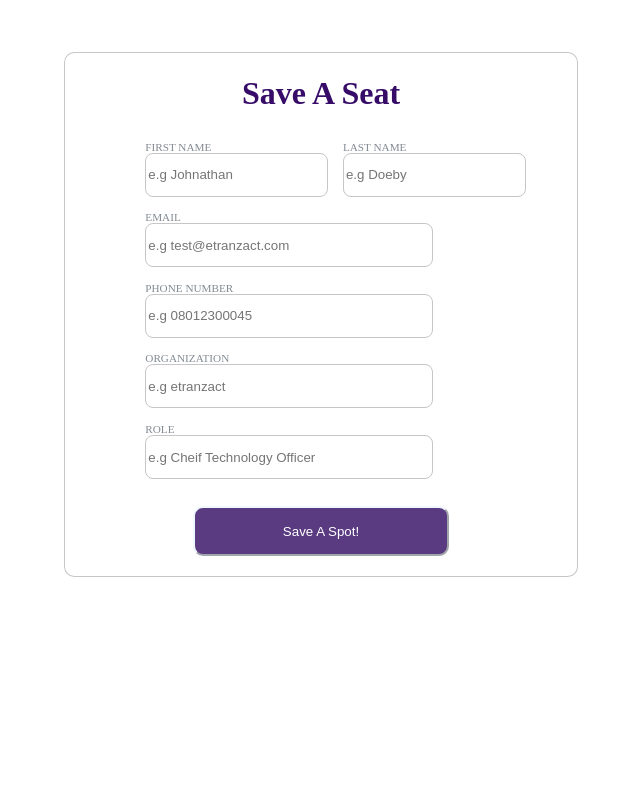
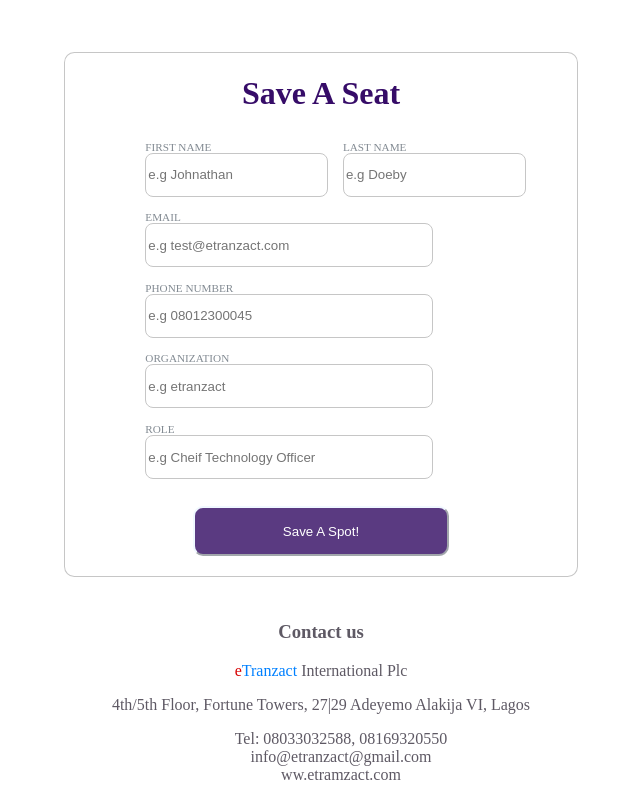
Before and after one commit to GodTheDad/ETZwebsite, a React (Vite) app: page / in a window 1280 px wide. Shown: the part 1034-1834 px from the top of the page, without its empty margins (319-959 px from the left). Before the commit the page ends 1746 px from the top, so only its background shows below. Built offline with nearby package versions, Linux system fonts and the light colour scheme.

Commit message:
changed again added address and stuff

```diff
--- a/src/App.jsx
+++ b/src/App.jsx
@@ -5,6 +5,7 @@ import './App.css'
 import Form from './components/Form'
 import SecFrom from './components/SecFrom'
 import Mainimg from './components/Mainimg'
+import ContactUs from './components/ContactUs'
 
 function App() {
 
@@ -12,6 +13,7 @@ function App() {
       <>
       <Mainimg/>
       <SecFrom/>
+      <ContactUs/>
       </>
   )
 }
--- /dev/null
+++ b/src/components/ContactUs.css
@@ -0,0 +1,17 @@
+.aligncentre{
+    text-align: center;
+    color: rgb(94, 89, 100);
+}
+
+.bluespan{
+    color: rgb(0, 128, 255);
+}
+
+.redspan{
+    color: rgb(215, 0, 0);
+}
+
+ul{
+    list-style-type: none;
+    text-decoration: none;
+}
--- /dev/null
+++ b/src/components/ContactUs.jsx
@@ -0,0 +1,18 @@
+import React from 'react'
+import "./ContactUs.css"
+const ContactUs = () => {
+  return (
+    <div>
+        <h3 className='aligncentre'>Contact us</h3>
+        <p className='aligncentre'><span className='redspan'>e</span><span className='bluespan'>Tranzact</span> International Plc</p>
+        <p className='aligncentre'>4th/5th Floor, Fortune Towers, 27|29 Adeyemo Alakija VI, Lagos</p>
+        <ul className='aligncentre'>
+            <li>Tel: 08033032588, 08169320550</li>
+            <li>info@etranzact@gmail.com</li>
+            <li>ww.etramzact.com</li>
+        </ul>
+    </div>
+  )
+}
+
+export default ContactUs
--- a/src/components/Mainimg.jsx
+++ b/src/components/Mainimg.jsx
@@ -3,7 +3,7 @@ import "./Img.css"
 const Mainimg = () => {
   return (
     <div>
-        <img src = "https://i.imgur.com/rqazp3Y.jpeg"/>
+        <img src = "https://i.imgur.com/DM6CGw2.jpeg"/>
     </div>
   )
 }
--- a/src/components/SecFrom.css
+++ b/src/components/SecFrom.css
@@ -24,7 +24,7 @@ h1{
 
 .MainBody{
     margin-top: 10%;
-    margin-bottom: 10%;
+    margin-bottom: 2%;
     width: 40vw;
     border: 1px solid rgb(198, 198, 198);
     border-radius: 2%;
```
